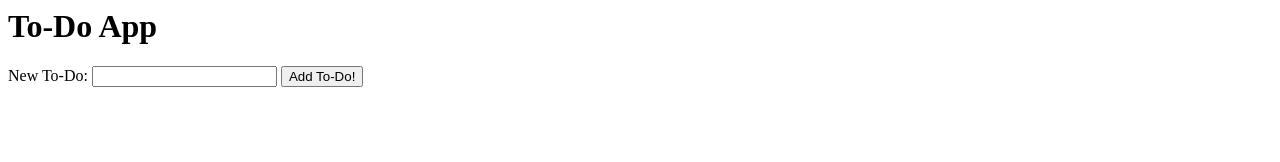
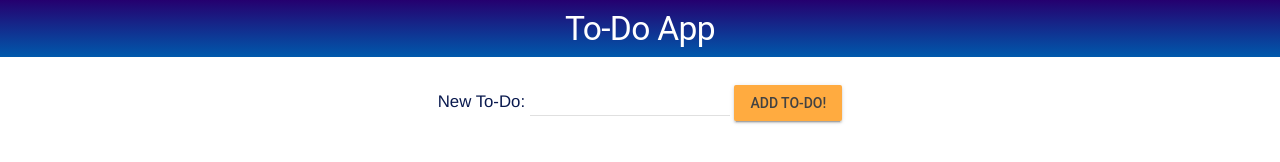
Before and after one commit to sahjoo/to-do-app, a plain HTML site: page index.html in a window 1280 px wide. Drawn offline with nearby package versions, Linux system fonts and the light colour scheme.

Commit message:
Uploading styles and delete button

```diff
--- a/app.js
+++ b/app.js
@@ -14,9 +14,16 @@ function onReady() {
 
     // create a new input
     let checkbox = document.createElement('input');
-
     // set the input's type to checkbox
     checkbox.type = "checkbox";
+
+    // create delete button
+    let deleteButton = document.createElement('button');
+    deleteButton.textContent = "Delete";
+
+    deleteButton.addEventListener('click', function(event){
+      toDoList.removeChild(this.parentElement);
+    });
 
     // set the title
     newLi.textContent = title;
@@ -24,6 +31,8 @@ function onReady() {
     // attach checkbox to li
     newLi.appendChild(checkbox);
 
+    // attach delete deleteButton
+    newLi.appendChild(deleteButton);
     // attach li to ul
     toDoList.appendChild(newLi);
 
--- a/index.html
+++ b/index.html
@@ -1,20 +1,27 @@
-<!<!DOCTYPE html>
+<!DOCTYPE html>
 <html>
   <head>
     <meta name="viewport"  content="width=device-width, initial-scale=1">
     <title>To-Do App</title>
+    <!-- Material Design Lite -->
+    <link rel="stylesheet" href="https://code.getmdl.io/1.3.0/material.teal-orange.min.css" />
+    <script defer src="https://code.getmdl.io/1.3.0/material.min.js"></script>
+    <!-- Custom Styles -->
+    <link rel="stylesheet" href="../styles/main.css">
   </head>
   <body>
     <h1>To-Do App</h1>
-
     <form id="addToDoForm">
-      <label for="newToDoText">New To-Do:</label>
-      <input type="text" id="newToDoText">
-      <button type="submit">Add To-Do!</button>
+      <label form="newToDoText">New To-Do:</label>
+      <input class="mdl-textfield__input" type="text" id="newToDoText">
+      <button class="mdl-button mdl-js-button mdl-button--raised mdl-button--accent" type="submit">Add To-Do!</button>
     </form>
 
-    <ul id="toDoList">
+    <ul id="toDoList" class="demo-list-item mdl-list">
+
     </ul>
+
     <script src="app.js"></script>
+
   </body>
 </html>
--- /dev/null
+++ b/styles/main.css
@@ -0,0 +1,26 @@
+h1 {
+  margin: auto;
+  background-image: linear-gradient(#25006f, #0059ac);
+  height: 45px;
+  padding: 6px 0;
+  color: #fff;
+  text-align: center;
+  font-size: 2.4rem;
+  }
+
+body {
+  text-align: center;
+  font-size: 1.2rem;
+  color: #09194e;
+}
+
+form {
+  display: inline-block;
+  padding-top: 2rem;
+  margin: auto;
+}
+
+input.mdl-textfield__input {
+  width: 200px;
+  display: inline-block;
+}
```
